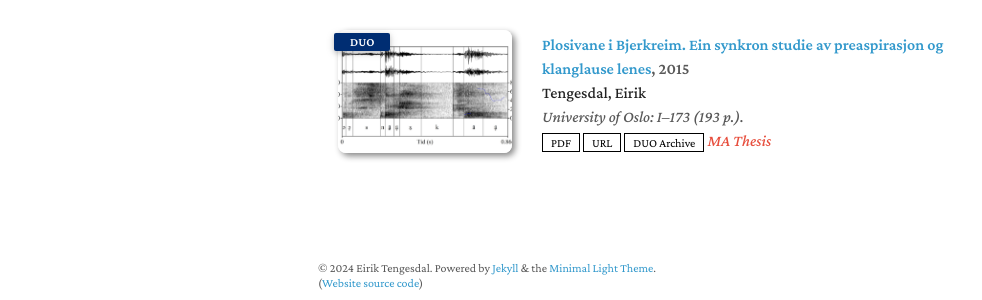
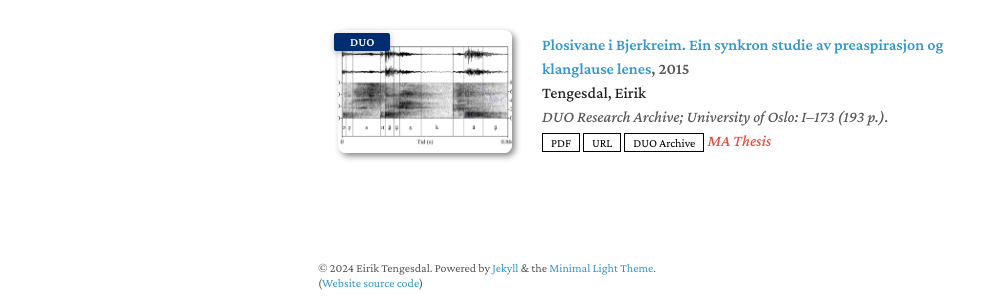
Before and after one commit to EirikTengesdal/eiriktengesdal.no-old, a Jekyll site: the page built from index.md, in a window 1280 px wide and 900 px high, scrolled down 864 px. Shown: the part 536-836 px from the top of the window, without its empty margins (152-1134 px from the left). Built offline with Jekyll 4.4.1, drawn with Linux system fonts in a browser that asks for light colours; nearby versions of some CDN libraries; a style sheet for code colours, icons or effects is not loaded; our own code applies the rules of GitHub Pages for plain Markdown files.

Commit message:
Update publications.yml

```diff
--- a/_data/publications.yml
+++ b/_data/publications.yml
@@ -73,7 +73,7 @@ main:
     authors: <strong>Tengesdal, Eirik</strong>
     year: 2015
     journal_short: DUO
-    journal:  "University of Oslo: I–173 (193 p.)."
+    journal:  "DUO Research Archive; University of Oslo: I–173 (193 p.)."
     duo: http://urn.nb.no/URN:NBN:no-53544
     url: https://www.duo.uio.no/bitstream/handle/10852/49832/1/Tengesdal_master.pdf
     pdf: ./assets/files/NorwegianArgPlacement_final_17.01.23.pdf
```
